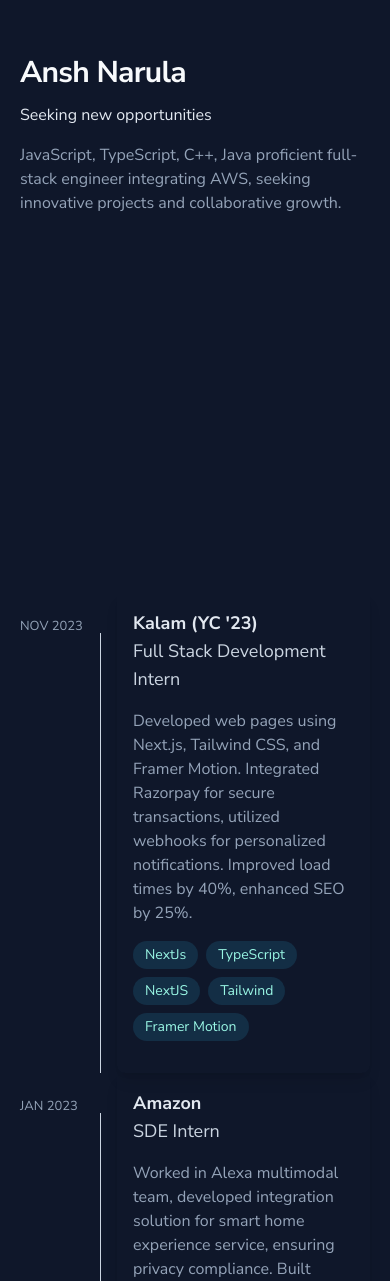
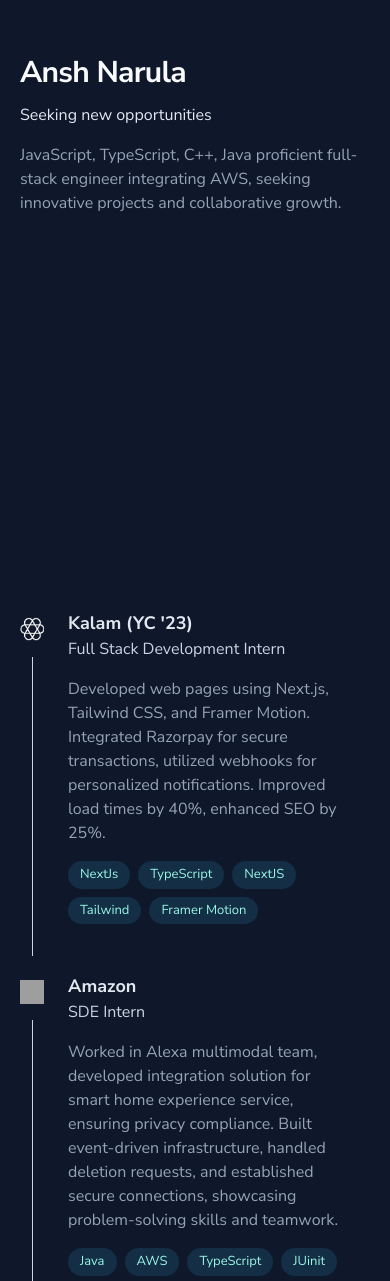
Before and after one commit to anshnarula5/portfoliov3, a Next.js app: page / in a window 390 px wide. Shown: the part 287-1568 px from the top of the page. Built offline with nearby package versions, Linux system fonts and the light colour scheme; grey boxes are pictures that could not be loaded.

Commit message:
make project section responsive

```diff
--- a/app/components/Experience.tsx
+++ b/app/components/Experience.tsx
@@ -5,20 +5,20 @@
 const Experience =
   ({ companyName, position, description, tags, logo, date }: { companyName: string, position: string, description: string, tags: string[], logo: any, date: string }) => {
     return (
-      <div className='flex flex-row gap-4'>
+      <div className='flex flex-row gap-2 lg:gap-4'>
         <div className='flex flex-row gap-2'>
-          <div className='text-[13px] pt-6 min-w-[4.5rem]'>{date}</div>
+          <div className='text-[13px] pt-6 lg:min-w-[4.5rem] hidden lg:block'>{date}</div>
           <div className='flex flex-col items-center flex-grow gap-4  pt-6'>
-            <div className='md:w-6 md:h-6 relative shrink-0 rounded-full'>
+            <div className='h-6 w-6 md:w-6 md:h-6 relative shrink-0 rounded-full'>
               {logo}
             </div>
             <span className='bg-slate-300 w-px h-full'></span>
           </div>
         </div>
-        <div className='flex flex-col gap-4 hover:bg-gray-400 hover:bg-opacity-20 rounded-lg transition-all duration-200 shadow-lg px-4 pt-4 pb-8'>
+        <div className='flex flex-col gap-4 lg:hover:bg-gray-400 lg:hover:bg-opacity-20 rounded-lg transition-all duration-200  px-4 pt-4 pb-8'>
           <div>
             <h2 className='font-[700] text-slate-200 text-lg'>{companyName}</h2>
-            <h3 className='text-lg text-slate-300'>{position}</h3>
+            <h3 className='lg:text-lg text-slate-300'>{position}</h3>
           </div>
           <div>{description}</div>
           <div className='flex flex-row gap-2 flex-wrap'>
--- a/app/components/Project.tsx
+++ b/app/components/Project.tsx
@@ -9,25 +9,23 @@
     setShowMore(!showMore);
   }
   return (
-    <div className='p-4 rounded-lg transition-all duration-200  hover:bg-gray-400 hover:bg-opacity-20 flex flex-row gap-8 items-start'>
-      <div className='md:w-[8rem] md:h-[4.35rem] relative shrink-0'>
-        <Image src={poster} className='object-contain' fill alt='Poster' />
+    <div className='p-3 lg:p-4 rounded-lg transition-all duration-200  lg:hover:bg-gray-400 lg:hover:bg-opacity-20 flex flex-col md:flex-row gap-6 lg:gap-8 items-start'>
+      <div className='w-full h-full md:w-[8rem] md:h-[4.35rem] relative shrink-0'>
+        <img src={poster} className='object-contain' alt='Poster' />
       </div>
       <div className='flex flex-col gap-2'>
         <div className='flex justify-between items-center'>
-          <h2 className='font-[700] text-slate-200 text-lg'>
+          <h2 className='font-[700] text-cyan-200  lg:text-slate-200 hover:text-cyan-200  text-lg'>
             <a href={projectLink} target='_blank'>{name} </a></h2>
-          <div className='md:w-6 md:h-6 relative'>
+          <div className='w-5 h-5 md:w-6 md:h-6 relative text-cyan-100'>
             <a href={github} target='_blank'> <Image src={"/github.png"} fill alt='github' /></a>
           </div>
         </div>
         <div>
           {description}
-          {showMore && moreDetails}
-          {showMore ?
-            <span className='font-semibold text-cyan-100 mx-2 cursor-pointer' onClick={toggleShow}>Show Less</span> :
-            <span className='font-semibold text-cyan-100 mx-2 cursor-pointer' onClick={toggleShow}>Show More</span>}
+
         </div>
+        {/* {showMore && moreDetails} */}
       </div>
     </div>
   )
--- a/app/components/Tag.tsx
+++ b/app/components/Tag.tsx
@@ -1,8 +1,8 @@
 import React from 'react'
 
-const Tag = ({name}) => {
+const Tag = ({name}: {name: string}) => {
   return (
-    <div className='px-3 py-1 bg-[#132e45] w-fit rounded-3xl text-sm text-teal-200'>{name}</div>
+    <div className='px-3 py-1 bg-[#132e45] w-fit rounded-3xl text-[13px] lg:text-sm text-teal-200'>{name}</div>
   )
 }
 
--- a/app/components/sections/ProjectSection.tsx
+++ b/app/components/sections/ProjectSection.tsx
@@ -3,7 +3,7 @@
 
 const ProjectSection = () => {
   return (
-    <section className='flex flex-col py-8' id='projects'>
+    <section className='flex flex-col py-8 gap-6' id='projects'>
       <Project
         name="JobPulse"
         poster="/jobtracker.webp"
```
